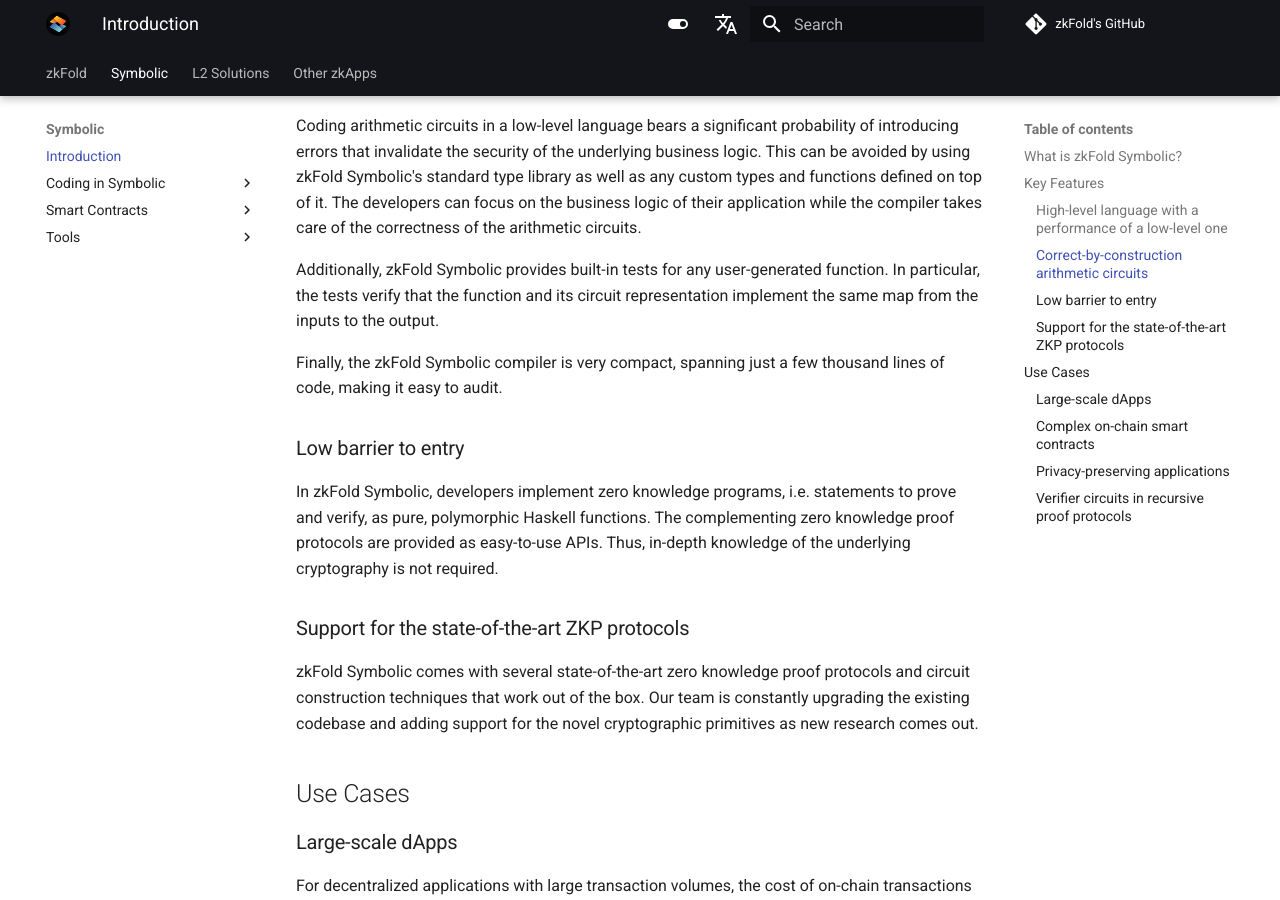
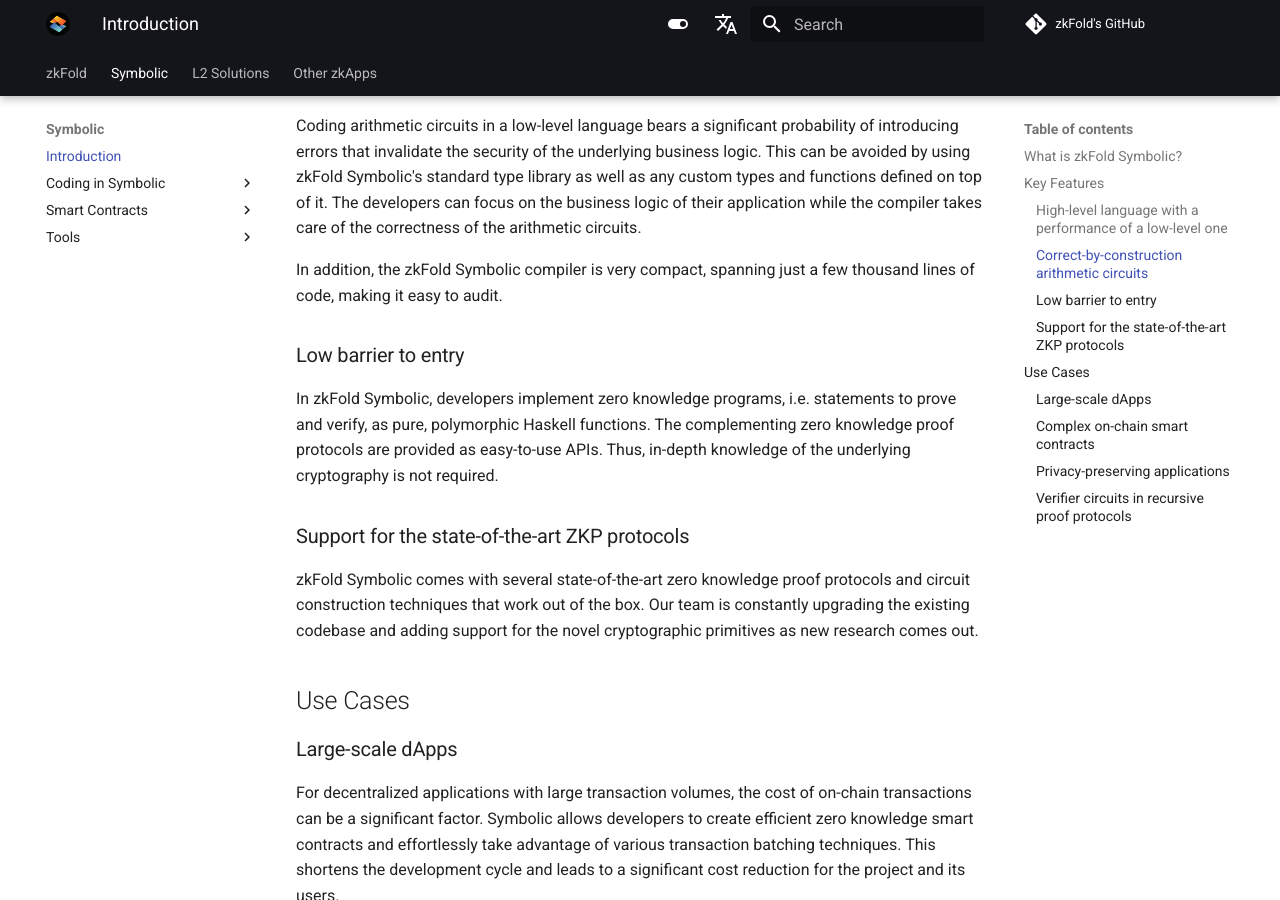
Before and after one commit to zkFold/user-docs, an MkDocs documentation site: the page built from docs/symbolic/introduction.md, in a window 1280 px wide and 900 px high, scrolled down 966 px. Built offline with MkDocs 1.6.1 and Material for MkDocs 9.7.7, drawn with Linux system fonts in a browser that asks for light colours; comment, search, counter and statistics services are not loaded.

Commit message:
remove paragraph on testing from introduction

```diff
--- a/docs/symbolic/introduction.md
+++ b/docs/symbolic/introduction.md
@@ -18,9 +18,7 @@
 ### Correct-by-construction arithmetic circuits
 Coding arithmetic circuits in a low-level language bears a significant probability of introducing errors that invalidate the security of the underlying business logic. This can be avoided by using zkFold Symbolic's standard type library as well as any custom types and functions defined on top of it. The developers can focus on the business logic of their application while the compiler takes care of the correctness of the arithmetic circuits.
 
-Additionally, zkFold Symbolic provides built-in tests for any user-generated function. In particular, the tests verify that the function and its circuit representation implement the same map from the inputs to the output.
-
-Finally, the zkFold Symbolic compiler is very compact, spanning just a few thousand lines of code, making it easy to audit.
+In addition, the zkFold Symbolic compiler is very compact, spanning just a few thousand lines of code, making it easy to audit.
 
 ### Low barrier to entry
 In zkFold Symbolic, developers implement zero knowledge programs, i.e. statements to prove and verify, as pure, polymorphic Haskell functions. The complementing zero knowledge proof protocols are provided as easy-to-use APIs. Thus, in-depth knowledge of the underlying cryptography is not required.
```
